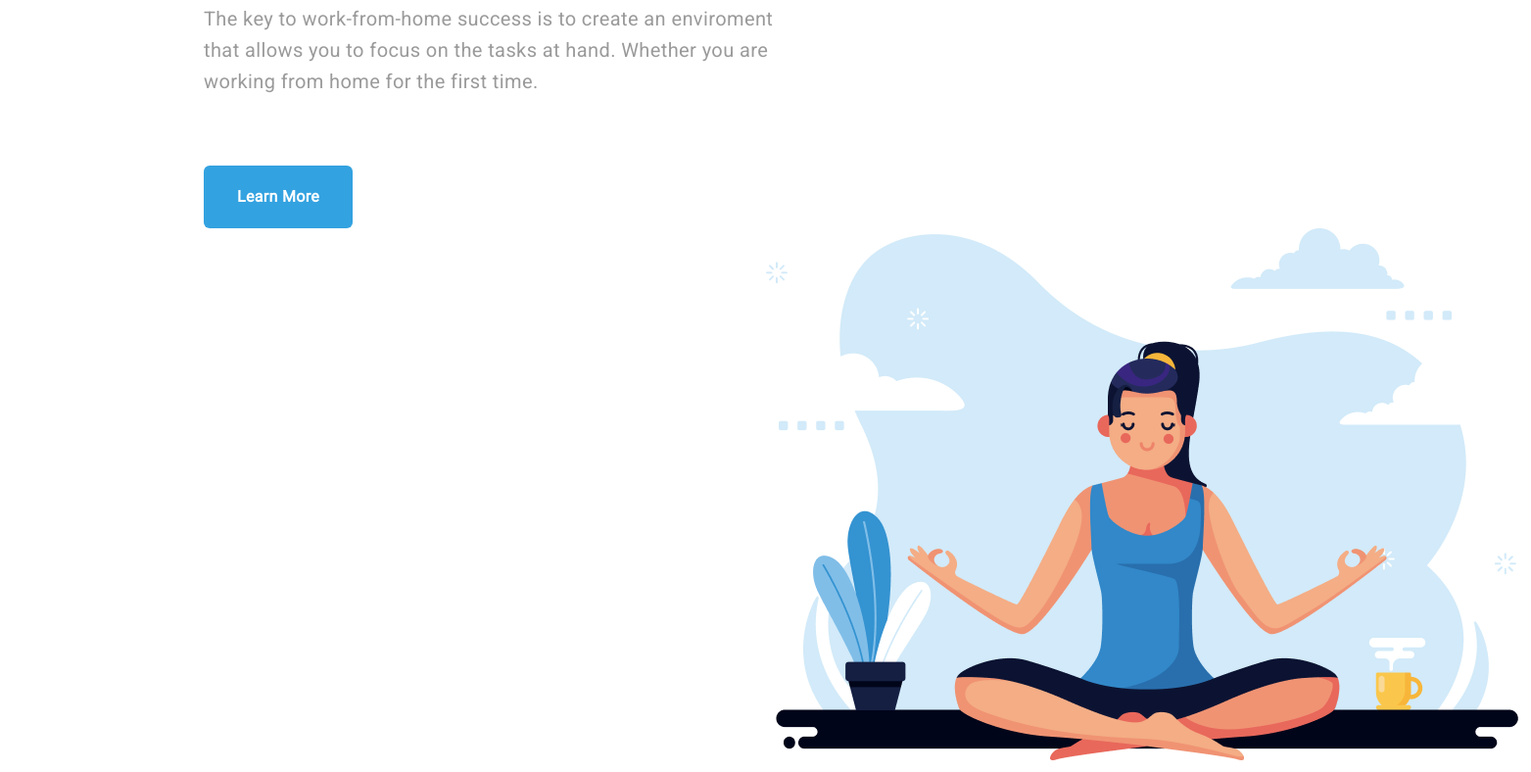
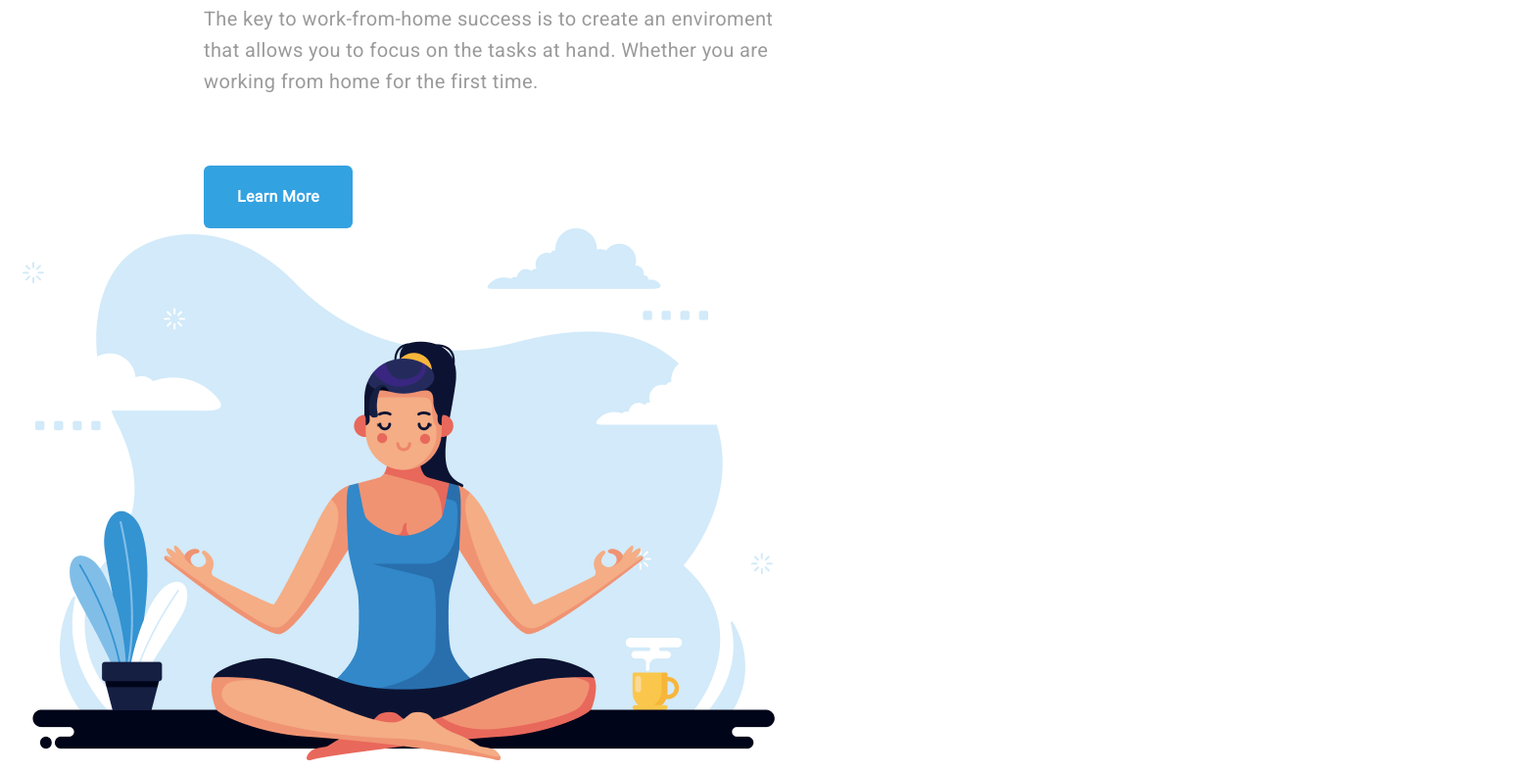
Before and after one commit to car0linb/figma-test, a plain HTML site: page index.html in a window 1280 px wide. Shown: the part 637-1425 px from the top of the page at 98% size, 1563 px wide, since content can reach past the window. Drawn offline with Linux system fonts and the light colour scheme; a web font is replaced by a local one.

Commit message:
small changes

```diff
--- a/Styles/styles.css
+++ b/Styles/styles.css
@@ -108,6 +108,7 @@ section {
 
 
 img {
+    max-width: 796px;
+    width: 100%;
     display: inline-block;
-    margin-left: 759px;
     }
```
